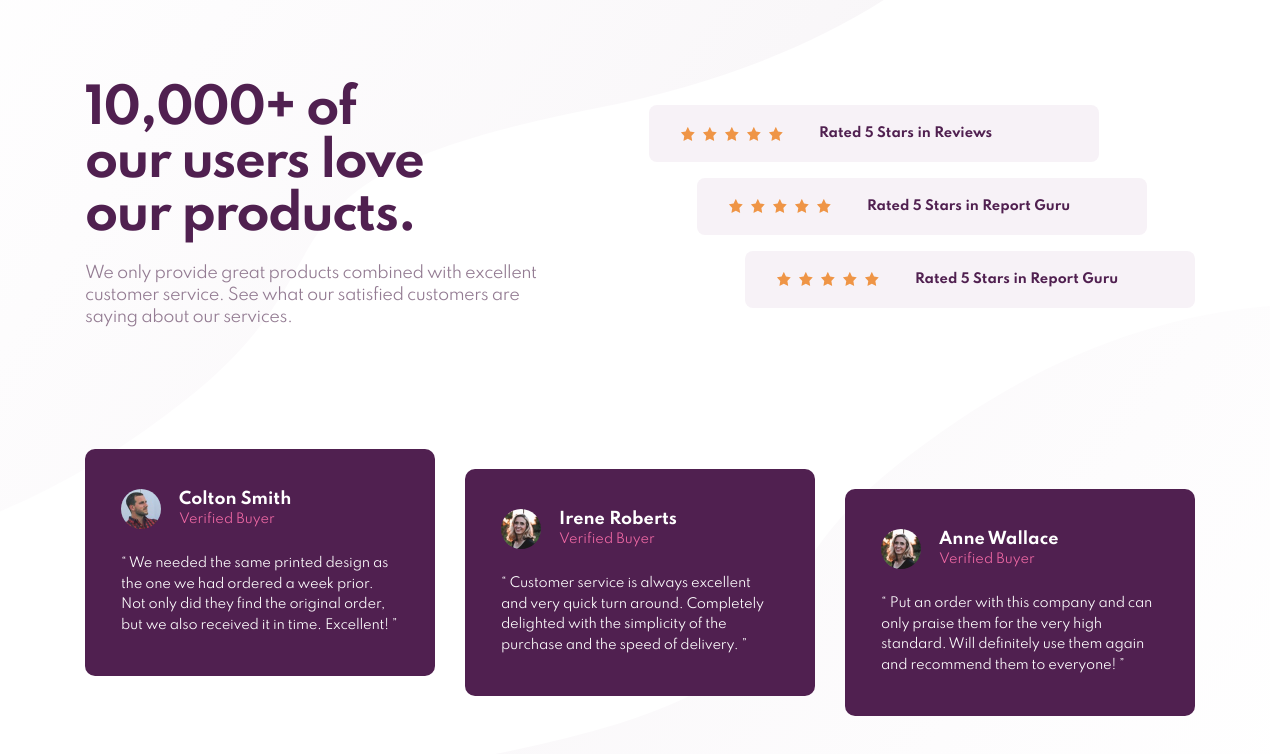
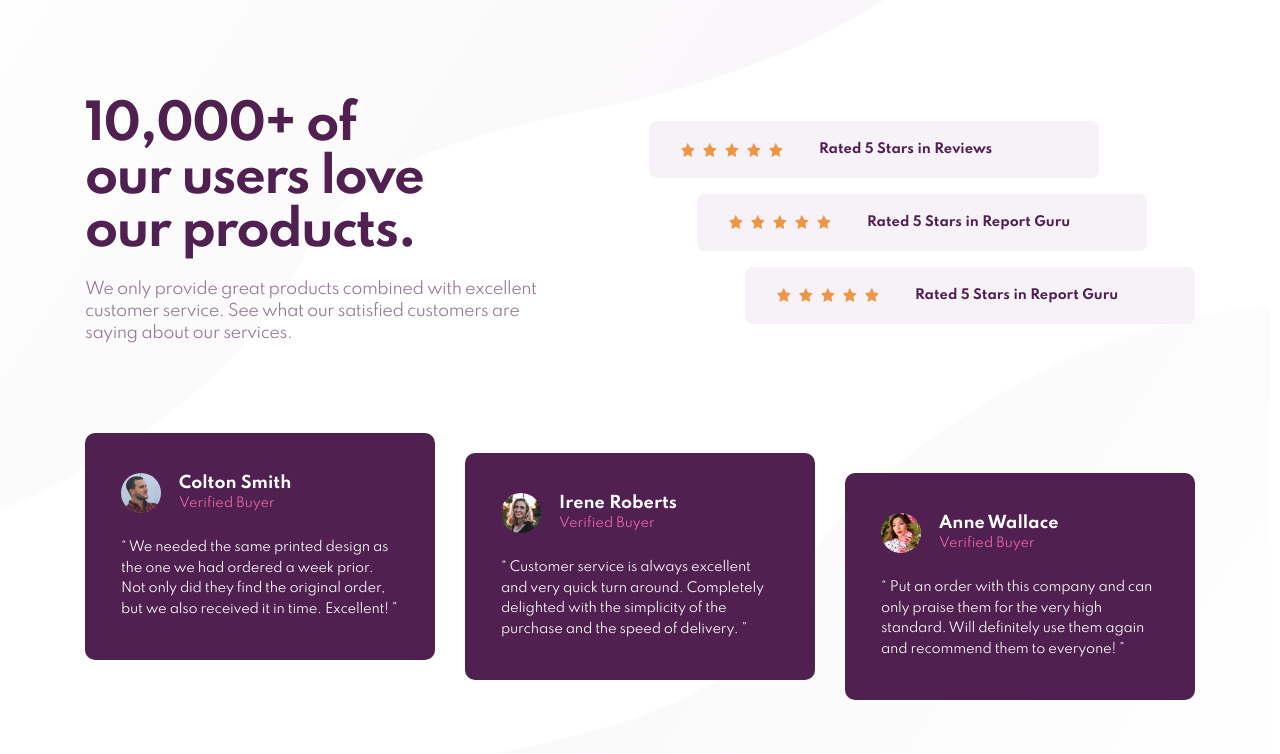
Before and after one commit to correlucas/social-proof-section, a plain HTML site: page index.html in a window 1280 px wide. Drawn offline with Linux system fonts and the light colour scheme.

Commit message:
user testimonial photo changed, hover states on cards

```diff
--- a/index.html
+++ b/index.html
@@ -94,7 +94,7 @@
         <div class="product__testimonial__user margin-top--48">
           <div class="profile__info">
             <div class="profile__photo">
-              <img src="./images/image-irene.jpg" alt="woman photography">
+              <img src="./images/image-anne.jpg" alt="woman photography">
             </div>
             <div class="profile__name">
               <h3>Anne Wallace</h3>
--- a/style.css
+++ b/style.css
@@ -107,7 +107,7 @@ h2 {
   grid-template-columns: 1fr 1fr;
   align-items: center;
   gap: 60px;
-  padding-bottom: 5rem;
+  padding-bottom: 3rem;
 }
 
 .rating__review {
@@ -180,6 +180,14 @@ h2 {
   padding: 2.5rem 2.25rem;
   border-radius: 10px;
   background-color: var(--dark-violet);
+  transition: ease-in-out 0.3s;
+}
+
+.product__testimonial__user:hover {
+  transform: translatey(-20px);
+  transition: ease-in-out 0.3s;
+  filter: brightness(1.3);
+  background-color: rgb(122, 8, 57);
 }
 
 .profile__info {
```
